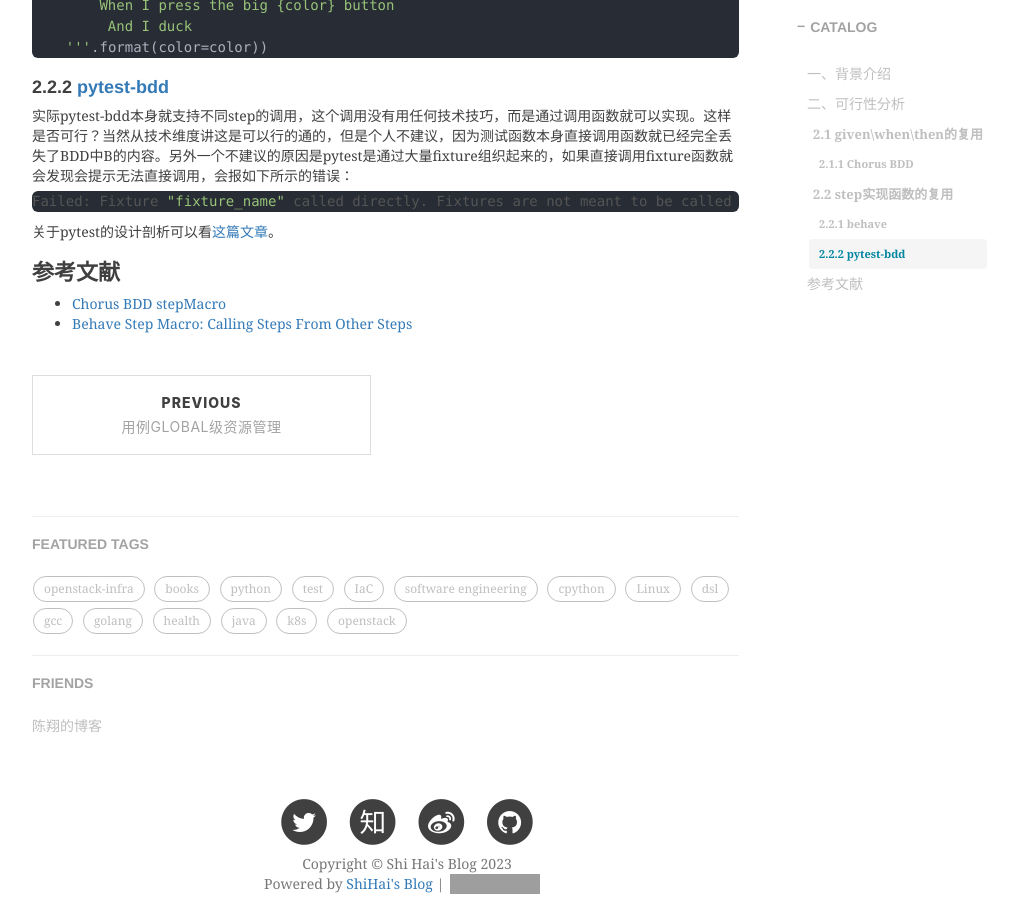
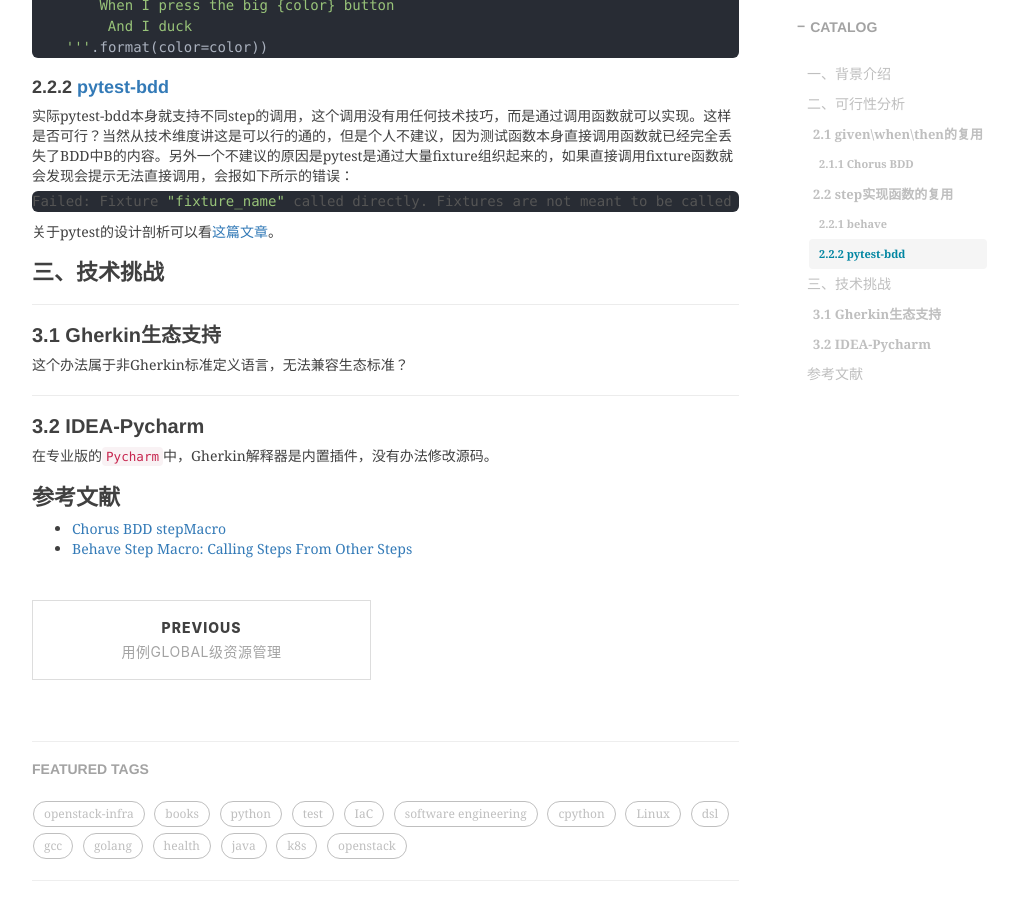
Before and after one commit to shihai1991/shihai1991.github.io, a Jekyll site: the page built from _posts/2023-08-22-BDD中的step可复用性调研.md, in a window 1280 px wide and 900 px high, scrolled down 1542 px. Shown: the whole window, without its empty margins (233-1246 px from the left). Built offline with Jekyll 4.4.1, drawn with Linux system fonts in a browser that asks for light colours; nearby versions of some CDN libraries; comment, search, counter and statistics services are not loaded; grey boxes are pictures that could not be loaded.

Commit message:
Update 2023-08-22-BDD中的step可复用性调研.md

````diff
--- a/_posts/2023-08-22-BDD中的step可复用性调研.md
+++ b/_posts/2023-08-22-BDD中的step可复用性调研.md
@@ -65,6 +65,14 @@ Failed: Fixture "fixture_name" called directly. Fixtures are not meant to be cal
 ```
 关于pytest的设计剖析可以看[这篇文章](https://shihai1991.github.io/test/2023/07/17/pytest%E5%AD%A6%E4%B9%A0/)。
 
+# 三、技术挑战
+
+## 3.1 Gherkin生态支持
+这个办法属于非Gherkin标准定义语言，无法兼容生态标准？
+
+## 3.2 IDEA-Pycharm
+在专业版的`Pycharm`中，Gherkin解释器是内置插件，没有办法修改源码。
+
 # 参考文献
 - [Chorus BDD stepMacro](https://www.chorus-bdd.org/pages/GherkinExtensions/StepMacro/)
 - [Behave Step Macro: Calling Steps From Other Steps](https://behave.readthedocs.io/en/latest/api/?highlight=macro#step-macro-calling-steps-from-other-steps)
````
